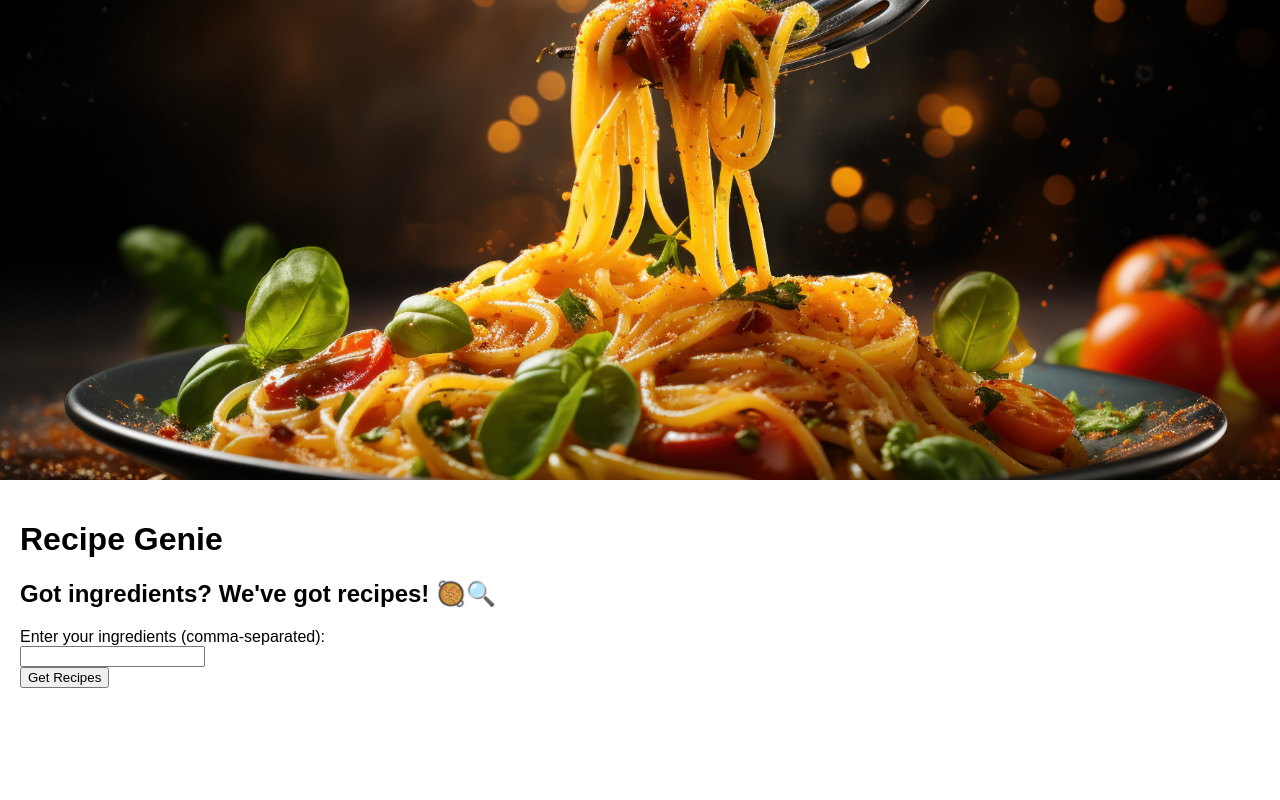
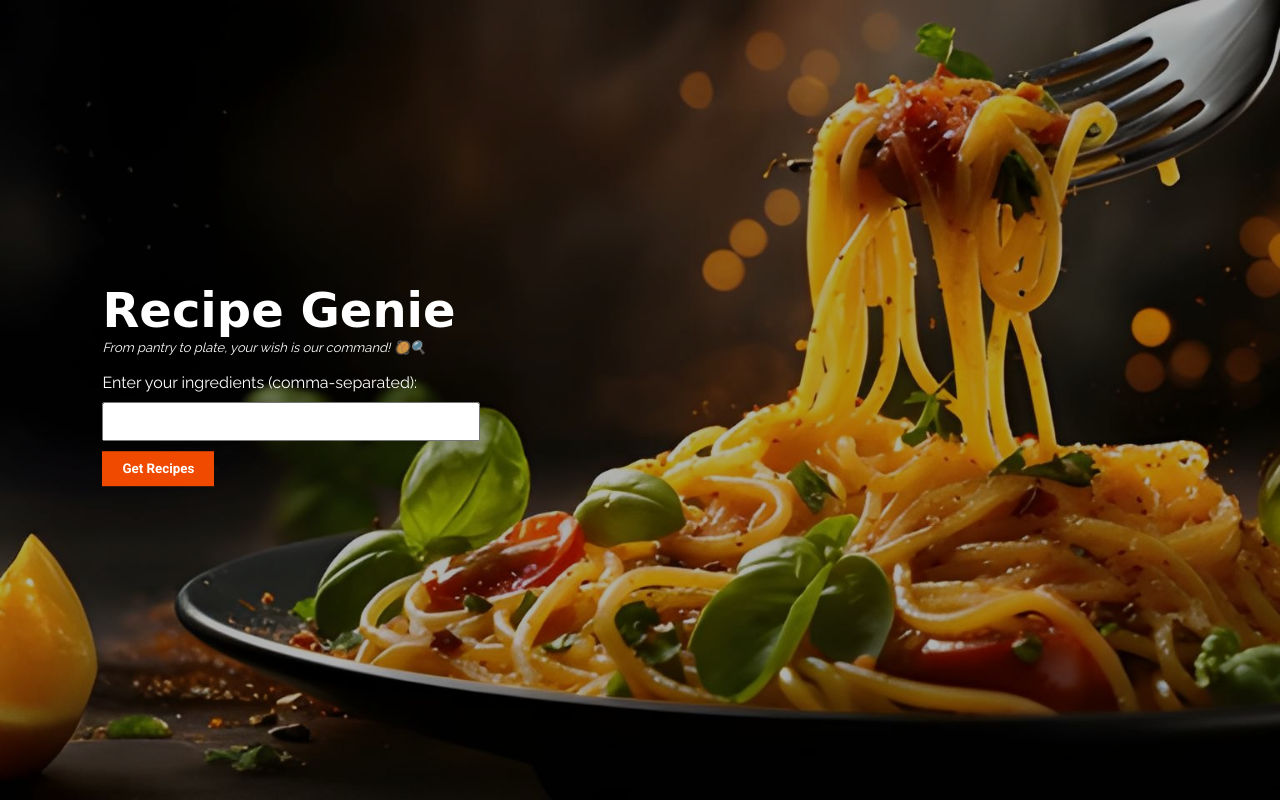
Before and after one commit to nivesayee/recipe-genie, a Flask app: page / in a window 1280 px wide. Run offline with Flask 3, Linux system fonts and the light colour scheme; parts of the project's set-up code (start-up, migrations or seed data) failed here and were passed over.

Commit message:
Updated index page

```diff
--- a/src/static/css/styles.css
+++ b/src/static/css/styles.css
@@ -5,10 +5,10 @@ body {
 }
 
 .hero-banner {
-    background-image: url('../images/hero-banner.jpg');
+    background: url('../images/hero-banner.jpg') no-repeat;
     background-size: cover;
     background-position: center;
-    height: 60vh;
+    height: 100vh;
     color: white;
     display: flex;
     justify-content: center;
@@ -16,11 +16,65 @@ body {
     text-align: center;
 }
 
-.hero-banner h1 {
+
+h1 {
+    font-family: cursive;
     font-size: 3rem;
-    margin: 0;
+    color: #fff;
+}
+
+.hero-banner-wrapper {
+    position: absolute;
+    top: 0;
+    left: 0;
+    width: 100%;
+    height: 100%;
+    background-color: rgba(0, 0, 0, 0.3); /* Light black overlay */
 }
 
 .container {
-    padding: 20px;
+    position: absolute;
+    top: 46%;
+    left: 8%;
+    transform: translateY(-50%);
+    text-align: left;
+    z-index: 1;
 }
+
+h4 {
+    font-family: 'Raleway', sans-serif;
+    font-style: italic;
+    font-weight: 100;
+    color: #fff;
+    font-size: small;
+    margin-top: -30px;
+}
+
+label {
+    font-family: 'Raleway', sans-serif;
+    font-weight: 400;
+    color: #fff;
+}
+
+input[type="text"] {
+    font-family: 'Roboto', sans-serif;
+    font-weight: 400;
+    padding: 10px;
+    width: 100%;
+    margin: 10px 0;
+}
+
+input[type="submit"] {
+    font-family: 'Roboto', sans-serif;
+    font-weight: 700;
+    padding: 10px 20px;
+    background-color: #f04a00;
+    color: #fff;
+    border: none;
+    cursor: pointer;
+    transition: background-color 0.3s ease;
+}
+
+input[type="submit"]:hover {
+    background-color: #d03e00;
+}
--- a/src/templates/index.html
+++ b/src/templates/index.html
@@ -5,17 +5,21 @@
     <meta name="viewport" content="width=device-width, initial-scale=1.0">
     <title>Recipe Genie</title>
     <link rel="stylesheet" href="{{ url_for('static', filename='css/styles.css') }}">
+    <link href="https://fonts.googleapis.com/css2?family=Lobster&family=Raleway:wght@400;600&family=Roboto:wght@400;700&display=swap" rel="stylesheet">
 </head>
 <body>
-    <div class="hero-banner"></div>
+    <div class="hero-banner">
+        <div class="hero-banner-wrapper">
             <div class="container">
                 <h1> Recipe Genie </h1>
-        <h2> Got ingredients? We've got recipes! 🥘🔍 </h2>
+                <h4> From pantry to plate, your wish is our command! 🥘🔍 </h4>
                 <form method="post">
                     <label for="ingredients">Enter your ingredients (comma-separated):</label><br>
                     <input type="text" id="ingredients" name="ingredients" required><br>
                     <input type="submit" value="Get Recipes">
                 </form>
             </div>
+        </div>
+    </div>
 </body>
 </html>
```
Also changed, not shown: src/static/images/cooking_6381783.png (added), src/static/images/hero-banner.jpg, 1 other file. Lines whose indentation alone changed are shown as unchanged.
